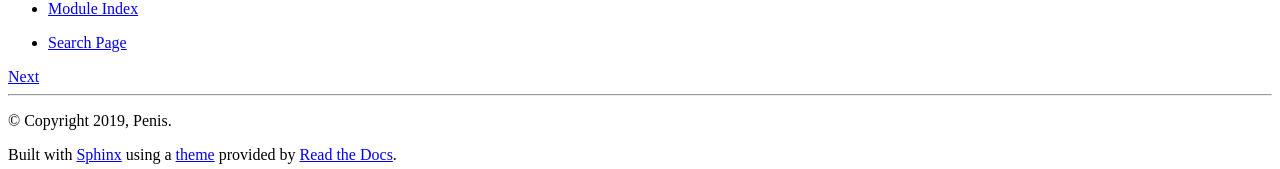
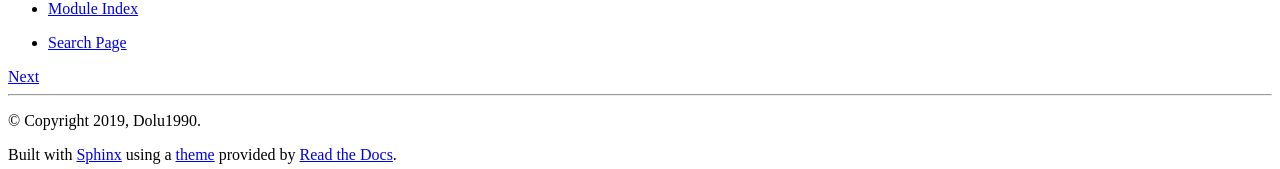
Before and after one commit to SpinalHDL/VexRiscv, a Sphinx documentation site: the page built from docs/source/index.rst, in a window 1280 px wide. Shown: the part 1522-1691 px from the top of the page. Built offline with Sphinx 7.4.7 and the Read the Docs theme 2.0.0, drawn with Linux system fonts in a browser that asks for light colours.

Commit message:
change copyright

```diff
--- a/docs/source/conf.py
+++ b/docs/source/conf.py
@@ -20,8 +20,8 @@
 # -- Project information -----------------------------------------------------
 
 project = 'VexRiscv'
-copyright = '2019, Penis'
-author = 'Penis'
+copyright = '2019, Dolu1990'
+author = 'Dolu1990'
 
 # The short X.Y version
 version = ''
```
